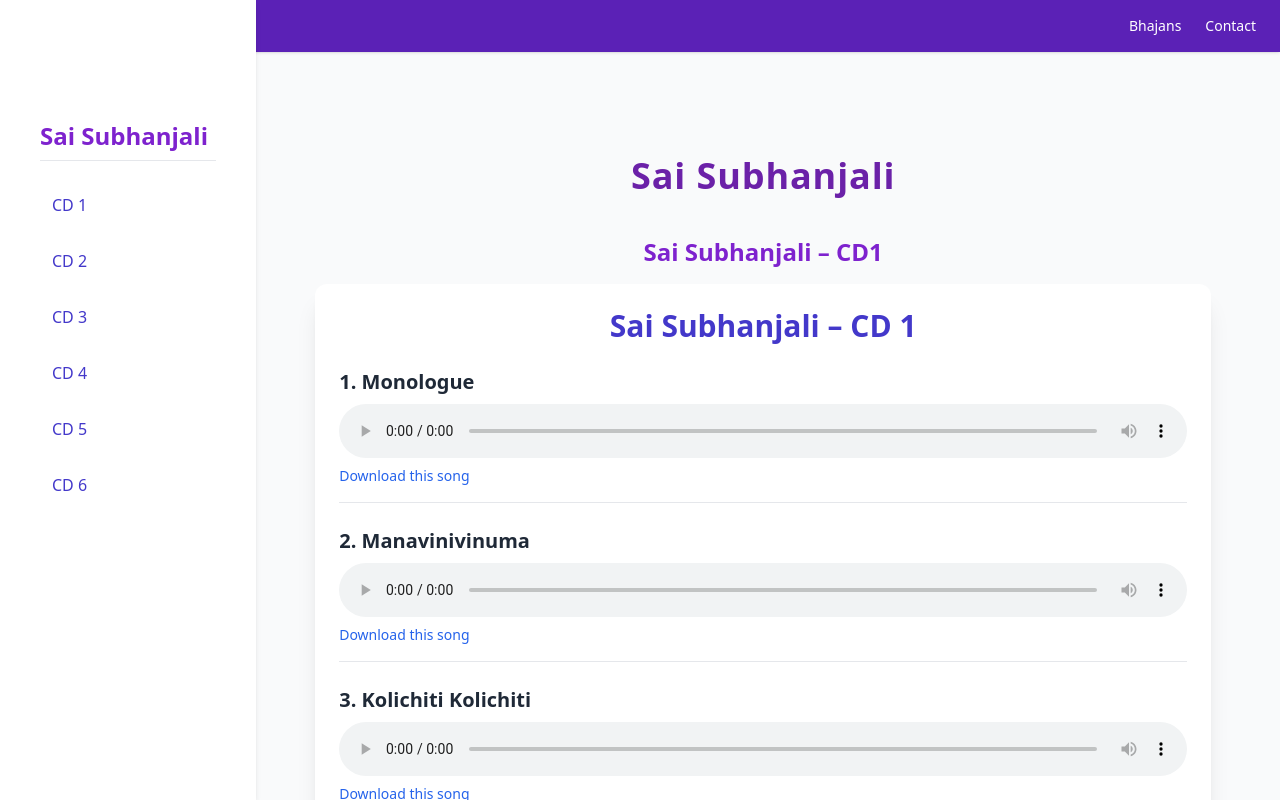
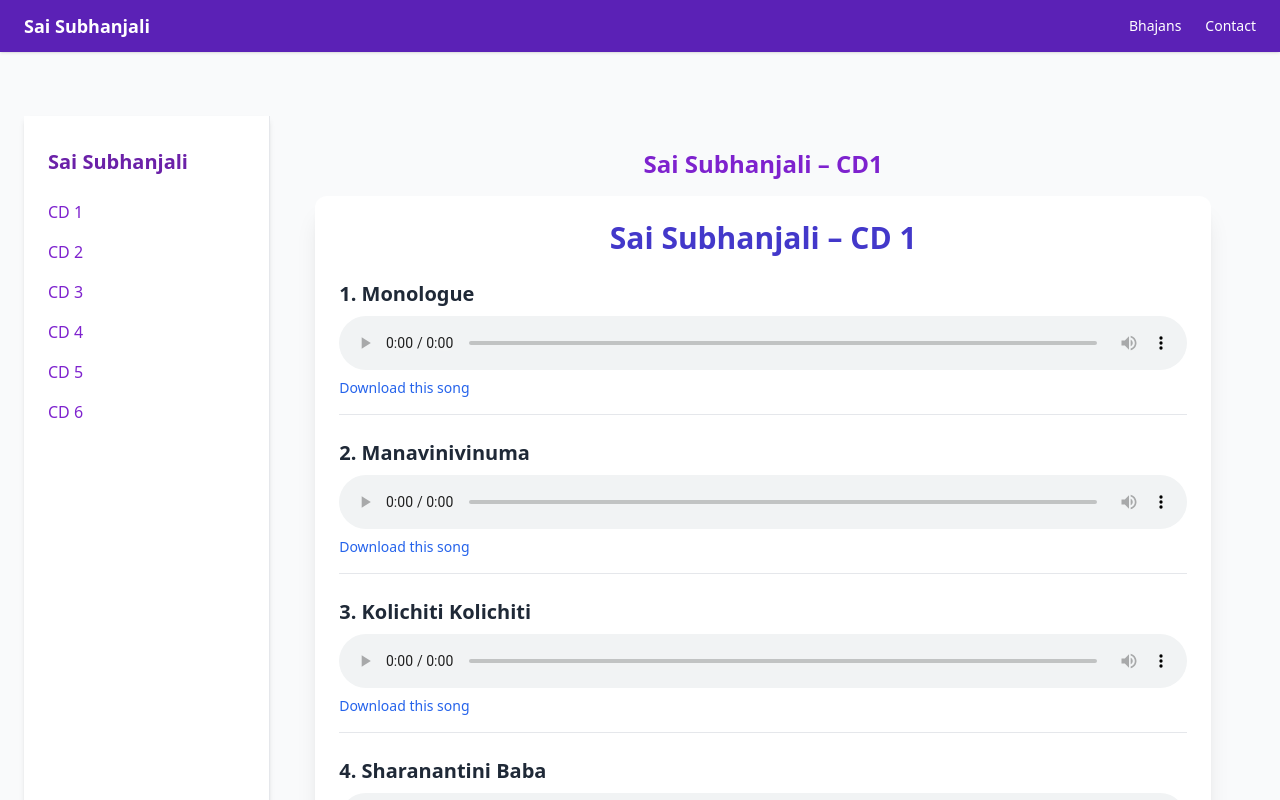
Before and after one commit to shekhar1971/saisubhanjali.com, a Next.js app: page /bhajans in a window 1280 px wide. Shown: the top 800 px of the page. Built offline with nearby package versions, Linux system fonts and the light colour scheme.

Commit message:
Update page.tsx

```diff
--- a/app/bhajans/page.tsx
+++ b/app/bhajans/page.tsx
@@ -9,47 +9,39 @@ import CD6Display from '../../components/CD6Display';
 export default function BhajanPage() {
   return (
     <div className="flex flex-col md:flex-row bg-gray-50 min-h-screen">
-      {/* Left Nav for Desktop (Sticky Sidebar) */}
-      <nav className="hidden md:block md:w-1/5 px-4 pt-24 fixed top-0 left-0 h-screen overflow-y-auto bg-white shadow-md z-20">
-        <div className="p-6">
-          <h2 className="text-2xl font-bold text-purple-700 mb-6 border-b pb-2">Sai Subhanjali</h2>
+
+      {/* Desktop Left Navigation */}
+      <aside className="hidden md:flex flex-col w-1/5 bg-white border-r shadow-md sticky top-0 h-screen z-30 px-6 py-8">
+        <h2 className="text-xl font-bold text-purple-800 mb-6">Sai Subhanjali</h2>
         <ul className="space-y-4">
           {Array.from({ length: 6 }, (_, i) => (
             <li key={i}>
               <a
                 href={`#cd${i + 1}`}
-                  className="block px-3 py-2 rounded-lg text-indigo-700 hover:bg-purple-100 hover:text-purple-900 font-medium transition"
+                className="block text-purple-700 font-medium hover:text-purple-900"
               >
                 CD {i + 1}
               </a>
             </li>
           ))}
         </ul>
-        </div>
-      </nav>
+      </aside>
 
-      {/* Main Content */}
-      <main className="flex-1 md:ml-[20%] pb-16">
-        {/* Sticky Mobile Nav (Top Bar) */}
-        <div className="md:hidden sticky top-0 bg-white z-30 shadow-sm px-4 py-3 border-b flex justify-center gap-3">
+      {/* Mobile Top CD Navigation */}
+      <div className="md:hidden sticky top-[56px] z-20 bg-white border-b px-4 py-3 shadow-sm flex flex-wrap justify-center gap-3">
         {Array.from({ length: 6 }, (_, i) => (
           <a
             key={i}
             href={`#cd${i + 1}`}
-              className="px-3 py-2 text-sm rounded-full border border-purple-300 text-purple-700 font-medium hover:bg-purple-100 transition"
+            className="px-3 py-2 rounded-full text-sm font-medium text-purple-700 border border-purple-300 hover:bg-purple-100 transition"
           >
             CD{i + 1}
           </a>
         ))}
       </div>
 
-        {/* Title */}
-        <div className="text-center pt-10 px-4">
-          <h1 className="text-3xl md:text-4xl font-bold text-purple-800 tracking-wide">Sai Subhanjali</h1>
-        </div>
-
-        {/* CD Sections */}
-        <div className="mt-10 space-y-16 px-4 md:px-8">
+      {/* Main Content */}
+      <main className="flex-1 px-4 md:px-8 py-8 space-y-20">
         <section id="cd1">
           <h2 className="text-center text-2xl font-bold text-purple-700 mb-4">Sai Subhanjali – CD1</h2>
           <CD1Display />
@@ -74,7 +66,6 @@ export default function BhajanPage() {
           <h2 className="text-center text-2xl font-bold text-purple-700 mb-4">Sai Subhanjali – CD6</h2>
           <CD6Display />
         </section>
-        </div>
       </main>
     </div>
   );
```
Lines whose indentation alone changed are shown as unchanged.
